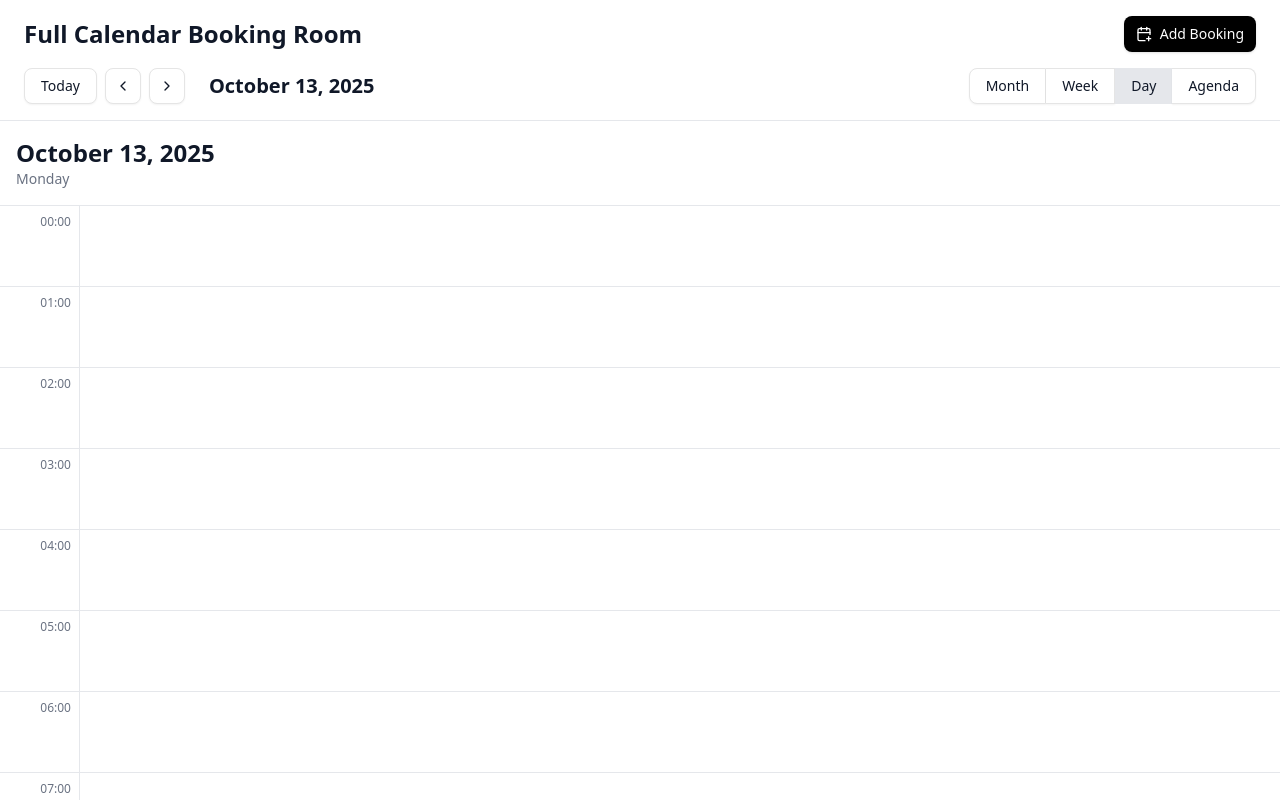
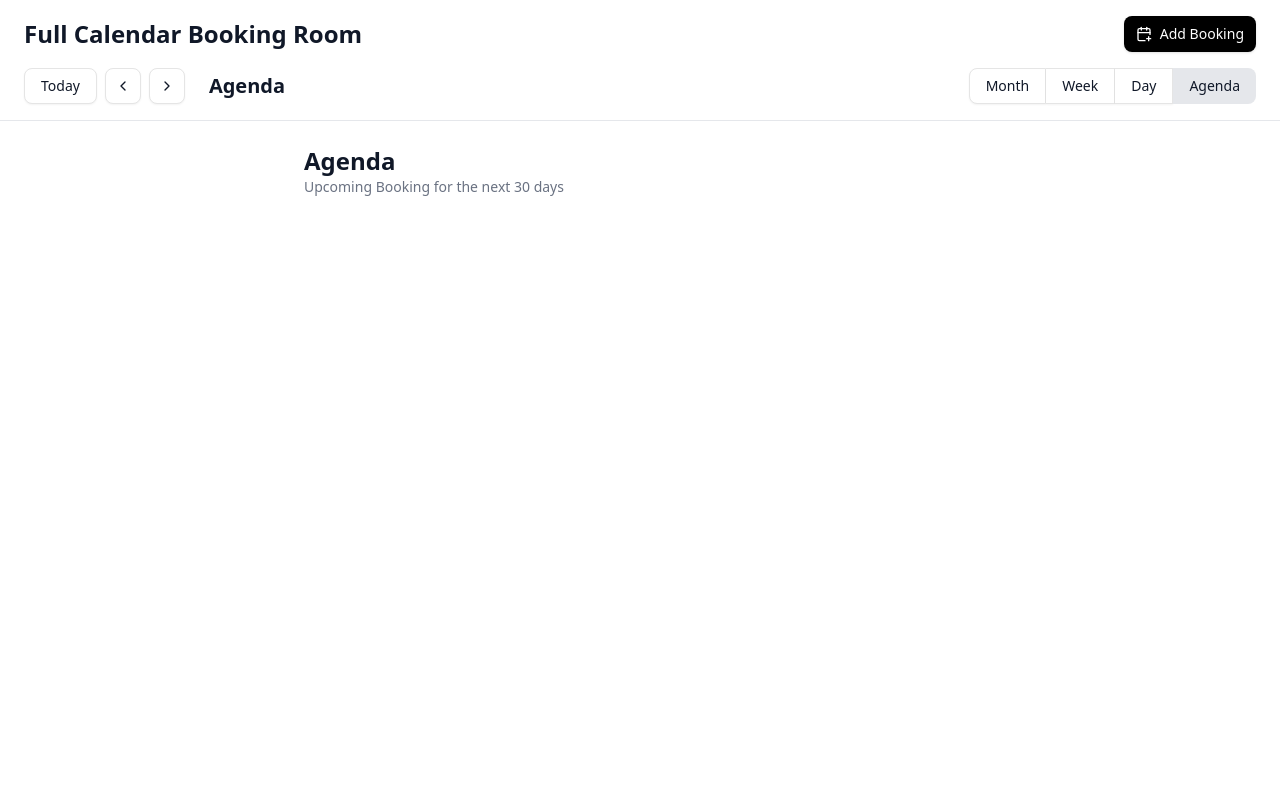
Before and after one commit to KHAIHWAN/full-calendar, a Next.js app: page / in a window 1280 px wide. Built offline with nearby package versions, Linux system fonts and the light colour scheme.

Commit message:
➕ make agenda view

```diff
--- a/src/components/calendar/calendar.tsx
+++ b/src/components/calendar/calendar.tsx
@@ -18,7 +18,7 @@ import AgendaView from "./views/AgendaView"
 
 export default function Calendar() {
     const [currentDate, setCurrentDate] = useState(new Date())
-    const [viewCalendar, setViewCalendar] = useState('day')
+    const [viewCalendar, setViewCalendar] = useState('agenda')
 
     const handleToday = () => {
         setCurrentDate(new Date())
--- a/src/components/calendar/views/AgendaView.tsx
+++ b/src/components/calendar/views/AgendaView.tsx
@@ -2,8 +2,17 @@
 
 export default function AgendaView() {
     return (
-        <div>
-            Agenda View
+        <div className="h-full overflow-auto p-6">
+            <div className="max-w-2xl mx-auto space-y-4">
+                <div className="mb-6">
+                    <h2 className="text-2xl font-bold text-gray-900">Agenda</h2>
+                    <p className="text-sm text-gray-500">
+                        Upcoming Booking for the next 30 days
+                    </p>
+                </div>
+
+                {/* Booking List */}
+            </div>
         </div>
     )
 }
```
